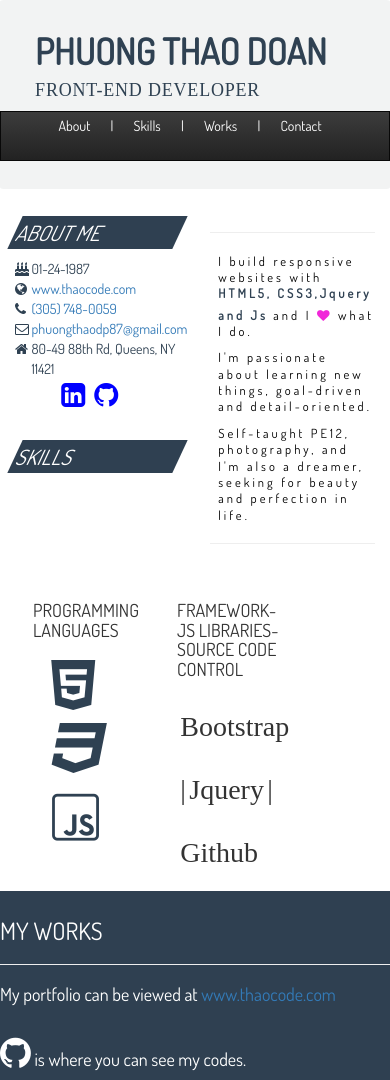
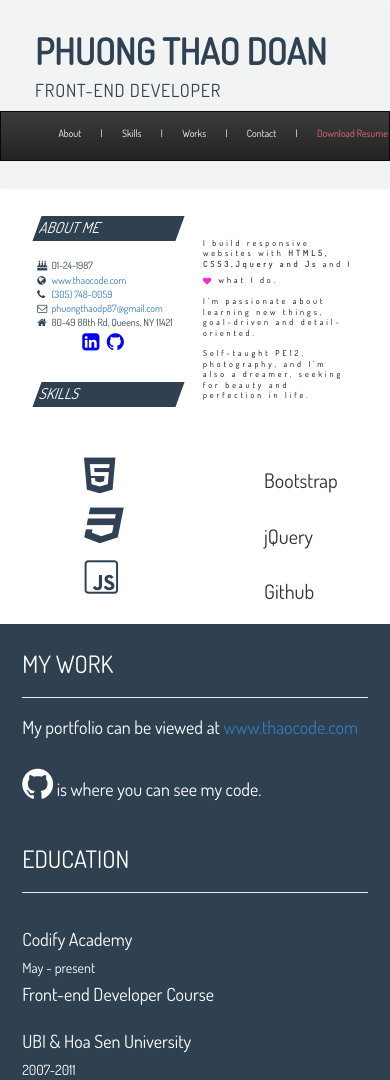
Before and after one commit to lovelytiger87/thao-resume, a plain HTML site: page index.html in a window 390 px wide. Shown: the top 1080 px of the page. Drawn offline with Linux system fonts and the light colour scheme.

Commit message:
first commit

```diff
--- a/css/main.css
+++ b/css/main.css
@@ -19,7 +19,7 @@ ul li{
 	display: inline-block;
 	float: center;
 	margin-left: 5%;
-	padding-top: 1%;
+	padding-top: 1.2%;
 
 }
 ul li a {
@@ -42,7 +42,7 @@ padding-left: 9%;
 
 }
 h4#title {
-font-family: Corbel;
+
 color:  #2f4152;
 
 font-weight: 400;
@@ -72,13 +72,14 @@ div.detail {
 
 }
 .contact{
-
+	margin-top: 5%;
 	width: 10%;
 	float: left;
 	font-weight: bolder;
 	text-decoration: none;
 }
 .info {
+	margin-top: 5%;
 	width: 90%;
 	float: left;
 }
@@ -94,28 +95,31 @@ div.detail {
 	list-style: none;
 	color: #2f4152;
 }
-h2#about,
-#skills h2 {
+#about h2,
+#skills h2{
 	padding: 3% 2% 3% 2%;
 	background: #2F4051;
 	font-size: 1.5em;
 	color: #fff;
-	-ms-transform: skew(-25deg); /* IE 9 */
-    -webkit-transform: skew(-25deg); /* Chrome, Safari, Opera */
-    transform: skew(-25deg)
-
+	-ms-transform: skew(-20deg); /* IE 9 */
+    -webkit-transform: skew(-20deg); /* Chrome, Safari, Opera */
+    transform: skew(-20deg)
 
 }
 #detail p{
+
 	font-size: 0.9em;
 	line-height: 1.3em;
 	letter-spacing: 3px;
 	margin-left: 5%;
 	color: #010000;
 
+
+
+
 }
 #detail {
-	margin: 4% 0 5% 0;
+	margin: 7% 0 5% 0;
 }
 span i {
 	color: #f127d9;
@@ -127,27 +131,35 @@ span.skill {
 li#lan {
 	display: inline-block;
 	float: left;
-	padding-left: 3%;
+
 	padding-top: 2%;
 
 }
 #lan i {
 	color: #2f4152;
 
+
 }
 .language {
-	width: 40%;
+	width: 50%;
 	float: left;
-	padding-left: 5%;
+
 }
-.language li h3 {
-	padding-right: 5%;
+#lan h3 {
+	width: 20%;
+	padding-left: 12%;
 	font-size: 2em;
-	font-family: 'Indie Flowers';
+
+}
+.language h4 {
+	float: center;
+	font-size: 1.2em;
+	padding-left: 10%;
+
 }
 div.work {
 	background: #2F4051;
-	margin: 3% 0 3% 0;
+	margin: 3% 0 0 0;
 
 }
 
@@ -157,10 +169,61 @@ div.work {
 	color: white;
 	padding: 2% 0 2% 0;
 }
-h5#time {
-	background: #0fbef2;
-	width: 15%;
-	text-align: center;
-	padding: 2px 0 2px 0;
-	border-radius: 40%;
+
+.row {
+	margin: 0 2%;
 }
+
+
+@media (max-width: 1024px) {
+	.navbar-header {
+		padding-bottom: 0;
+		padding-top: 0.2%;
+
+	}
+}
+@media (max-width: 768px){
+	#detail {
+	margin: 9% 0 3% 0;
+	font-size: 1em;
+}
+	.navbar-header {
+		padding-bottom: 0;
+		padding-top: 0.8%;
+
+	}
+}
+@media (max-width: 640px){
+	#detail {
+	margin: 14% 0 2% 0;
+	font-size: 0.90em;
+	padding-left: 0;
+}
+	#lan {
+	width: 100%;
+	padding-left: 20%;
+	}
+	.navbar-header {
+		padding-bottom: 0;
+		padding-top: 1.2%;
+
+	}
+}
+@media (max-width: 480px){
+	body {
+		font-size: 10px;
+	}
+	#detail {
+	margin: 12% 0 5% 0;
+	padding-left: 0;
+}
+#lan {
+	width: 100%;
+	padding-left: 30%;
+}
+	.navbar-header {
+		padding-bottom: 0;
+		padding-top: 2.5%;
+
+	}
+}
--- a/index.html
+++ b/index.html
@@ -7,9 +7,9 @@
         <meta charset="utf-8">
         <meta http-equiv="X-UA-Compatible" content="IE=edge,chrome=1">
         <title>Thao's Resume</title>
-        <meta name="description" content="">
+        <meta name="author" content="Thao Doan">
         <meta name="viewport" content="width=device-width, initial-scale=1">
-        <link rel="apple-touch-icon" href="apple-touch-icon.png">
+
         <link rel="stylesheet" href="https://maxcdn.bootstrapcdn.com/font-awesome/4.4.0/css/font-awesome.min.css">
 
         <link rel="stylesheet" href="css/font-mfizz-1.2/font-mfizz.css">
@@ -32,14 +32,16 @@
             <h4 id="title">FRONT-END DEVELOPER</h4>
             <nav class="nav navbar navbar-inverse" role="navigation">
                 <ul class="navbar-header">
-                    <li><a href="#">About</a></li>
+                    <li><a href="#about">About</a></li>
                     <li><a href="#">|</a></li>
 
-                    <li><a href="#">Skills</a></li>
+                    <li><a href="#skills">Skills</a></li>
                     <li><a href="#">|</a></li>
-                    <li><a href="#">Works</a></li>
+                    <li><a href="#work">Works</a></li>
                     <li><a href="#">|</a></li>
-                    <li><a href="#">Contact</a></li>
+                    <li><a href="#about">Contact</a></li>
+                    <li ><a href="#">|</a></li>
+                    <li><a href="thaoresume.pdf" download style="color:#f16d7d;">Download Resume</a></li>
                 </ul>
             </nav>
             </div>
@@ -58,7 +60,7 @@
                         </div>
                         <div class="info">
                             <li>01-24-1987</li>
-                            <li><a href="#">www.thaocode.com</a></li>
+                            <li><a href="http://www.thaocode.com/">www.thaocode.com</a></li>
                             <li><a href="tel:3057480059">(305) 748-0059</a></li>
                             <li><a href="mailto:phuongthaodp87@gmail.com">phuongthaodp87@gmail.com</a></li>
                             <li>80-49 88th Rd, Queens, NY 11421</li>
@@ -66,40 +68,40 @@
 
                     <div class="social">
                         <ul class="social">
-                            <li><a href="#"><i class="fa fa-linkedin-square fa-2x"></i></a></li>
-                            <li><a href="#"><i class="fa fa-github fa-2x"></i></a></li>
+                            <li><a href="https://www.linkedin.com/in/thaocode"><i class="fa fa-linkedin-square fa-2x"></i></a></li>
+                            <li><a href="https://github.com/lovelytiger87"><i class="fa fa-github fa-2x"></i></a></li>
                         </ul>
                     </div>
                 <div id="skills">
                         <h2>SKILLS</h2>
                     </div>
                 </div>
+
                 <div class="col-xs-6 col-md-8" id="detail">
 
-                    <hr>
                     <p>I build responsive websites with<span class="skill"> HTML5, CSS3,Jquery and Js</span> and I <span><i class="fa fa-heart"></i></span> what I do.</p>
                     <p>I'm passionate about learning new things, goal-driven and detail-oriented.</p>
                     <p>Self-taught PE12, photography, and I'm also a dreamer, seeking for beauty and perfection in life.</p>
 
-                    <hr>
-
 
                 </div>
+
             </div>
 
             <div class="skill-list">
-                <div class="language col-sm-4">
-                <h4>PROGRAMMING LANGUAGES</h4>
-                    <li id="lan"><i class="fa fa-html5 fa-4x col-lg-8 col-md-12"></i></li>
-                    <li id="lan"><i class="fa fa-css3 fa-4x col-lg-8 col-md-12"></i></li>
-                    <li id="lan"><i class="icon-javascript col-lg-8 col-md-12" style="font-size: 4em;"></i></li>
+                <div class="language">
+                <h4></h4>
+                    <li id="lan"><i class="fa fa-html5 fa-4x col-lg-6 col-md-12"></i></li>
+                    <li id="lan"><i class="fa fa-css3 fa-4x col-lg-6 col-md-12"></i></li>
+                    <li id="lan"><i class="icon-javascript col-lg-6 col-md-12" style="font-size: 4em;"></i></li>
                 </div>
-                <div class="language col-sm-2">
-                <h4>FRAMEWORK-JS LIBRARIES-SOURCE CODE CONTROL</h4>
+                <div class="language">
+                <h4></h4>
+
                     <li id="lan"><h3>Bootstrap</h3></li>
-                    <li id="lan"><h3>|</h3></li>
-                    <li id="lan"><h3>Jquery  </h3></li>
-                    <li id="lan"><h3>|</h3></li>
+
+                    <li id="lan"><h3>jQuery  </h3></li>
+
                     <li id="lan"><h3>Github</h3></li>
                 </div>
             </div>
@@ -108,9 +110,9 @@
     <div class="work">
         <div class="container">
             <div class="row">
-            <h3 id="work">MY WORKS</h3><hr>
-                <h4>My portfolio can be viewed at <a href="#">www.thaocode.com</a></h4>
-                <h4><a href="#"><i class="fa fa-github fa-2x" style="color: white;"></i></a> is where you can see my codes.</h4>
+            <h3 id="work">MY WORK</h3><hr>
+                <h4>My portfolio can be viewed at <a href="http://www.thaocode.com">www.thaocode.com</a></h4>
+                <h4><a href="https://github.com/lovelytiger87"><i class="fa fa-github fa-2x" style="color: white;"></i></a> is where you can see my code.</h4>
             </div>
             <div class="row">
             <h3>EDUCATION</h3><hr>
```
Also changed, not shown: img/resume.jpg (added), 2 other files.
